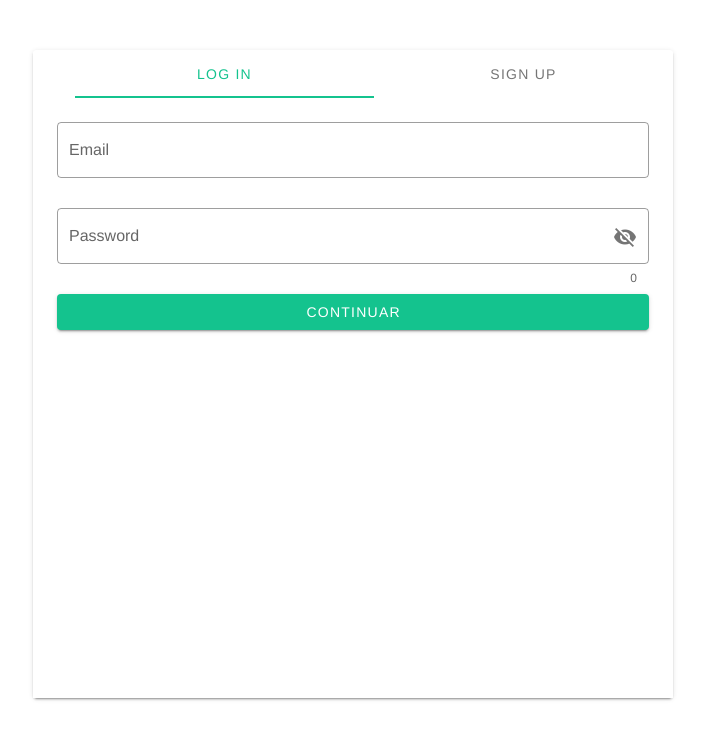
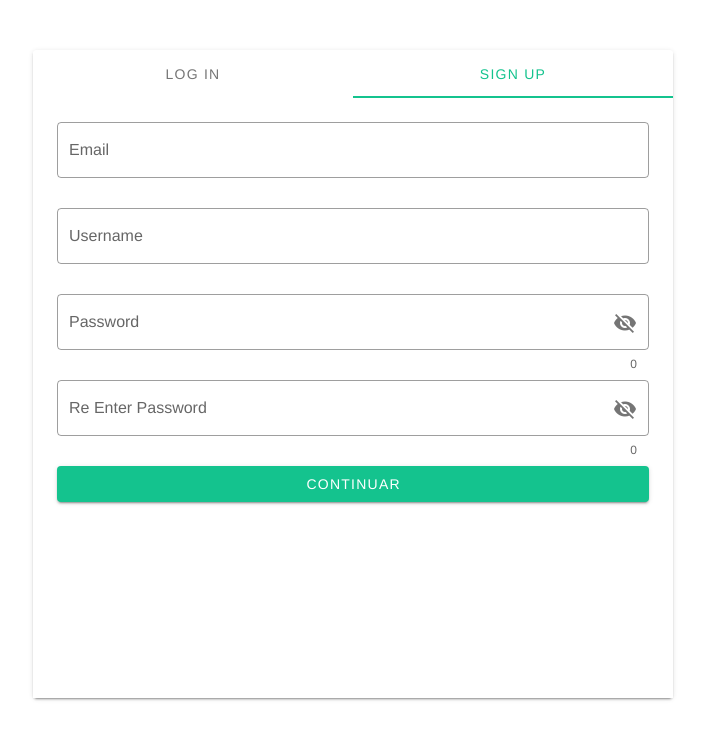
Before and after one commit to nicklnick/tp2-hci, a Vue app: page /#/ in a window 1280 px wide. Shown: the top 740 px of the page, without its empty margins (287-992 px from the left). Built offline with nearby package versions, Linux system fonts and the light colour scheme.

Commit message:
feat: routing for landing and login/signup

```diff
--- a/src/components/LogIn Page/LogIn2.vue
+++ b/src/components/LogIn Page/LogIn2.vue
@@ -1,6 +1,6 @@
 <template>
   <v-card class="login">
-    <v-tabs v-model="tab" align-with-title color="secondary">
+    <v-tabs v-model="tab" color="secondary">
       <v-tabs-slider color="secondary"></v-tabs-slider>
       <v-tab class="section"> Log In </v-tab>
       <v-tab-item>
@@ -38,7 +38,7 @@
       <v-tab class="section">Sign Up</v-tab>
       <v-tab-item>
         <div class="details">
-          <v-form class="prueba2">
+          <v-form>
             <v-container>
               <v-col align="center">
                 <v-text-field
@@ -88,7 +88,7 @@
                   outlined
                   color="secondary"
                 ></v-text-field>
-                <v-btn class="button prueba2" color="secondary">
+                <v-btn class="button" color="secondary">
                   Continuar
                 </v-btn>
               </v-col>
@@ -103,13 +103,23 @@
 <script>
 export default {
   name: "LogIn2",
+  created() {
+    if(this.path==='/login'){
+      this.tab= 0
+    }
+    else{
+      this.tab = 1
+    }
+  },
   data() {
     return {
       show1: false,
+      tab: '',
       title: "Preliminary report",
       email: "",
       password: "",
       ConfirmPassword: "",
+      path: this.$route.path,
       rules: {
         required: (value) => !!value || "Required.",
         confirmPasswordRules: [
--- a/src/router/index.js
+++ b/src/router/index.js
@@ -1,14 +1,16 @@
 import Vue from 'vue'
 import VueRouter from 'vue-router'
 import HomeView from '../views/HomeView.vue'
+import LandingView from "@/views/LandingView";
+import LoginView from "@/views/LoginView";
 
 Vue.use(VueRouter)
 
 const routes = [
   {
     path: '/',
-    name: 'home',
-    component: HomeView
+    name: 'Landing',
+    component: LandingView
   },
   {
     path: '/about',
@@ -17,6 +19,21 @@
     // this generates a separate chunk (about.[hash].js) for this route
     // which is lazy-loaded when the route is visited.
     component: () => import(/* webpackChunkName: "about" */ '../views/AboutView.vue')
+  },
+  {
+    path: '/home',
+    name: 'Home',
+    component: HomeView
+  },
+  {
+    path: '/login',
+    name: 'Login',
+    component: LoginView
+  },
+  {
+    path: '/signup',
+    name: 'SignUp',
+    component: LoginView
   }
 ]
 
--- a/src/views/LandingView.vue
+++ b/src/views/LandingView.vue
@@ -1,13 +1,21 @@
 <template>
   <div class="screen">
     <div class="d-flex justify-end">
-      <v-btn class="button black--text" color="quaternary" rounded>LogIn</v-btn>
-      <v-btn class="button black--text" color="primary" rounded>Sign Up</v-btn>
+      <router-link to="/login" tag="button">
+        <v-btn class="button black--text" color="quaternary" rounded>LogIn</v-btn>
+      </router-link>
+      <router-link to="/signup" tag="button">
+        <v-btn class="button black--text" color="primary" rounded>Sign Up</v-btn>
+      </router-link>
     </div>
     <div class="body">
-      <h1 class="text ml-6">Welcome to Fitness First</h1>
-      <h2 class="ml-6">A place where you can get workout routines made for you or make your own!</h2>
-    </div>
+      <div class="Header">
+        <h1 class="text">Welcome to Fitness First</h1>
+      </div>
+      <div class="Subtext">
+        <h2 class="text2 ml-6">A place where you can get workout routines made for you or make your own!</h2>
+      </div>
+      </div>
     <div>
       <h3>Get Routines Now!</h3>
       <v-btn class="button black--text" color="primary" rounded>Enter as a Guest</v-btn>
@@ -34,14 +42,26 @@
 }
 
 .text {
+  font-size: 4rem;
+}
 
+.text2 {
+  font-size: 2.5rem;
 }
 
 .body {
-  display: flex;
+  flex: auto;
   flex-direction: column;
   justify-content: start;
   height: 60%;
 }
 
+.Subtext {
+  width: 70%;
+}
+
+.Header {
+  width: 65%;
+}
+
 </style>
```
Also changed, not shown: src/assets/Background.png (added).
